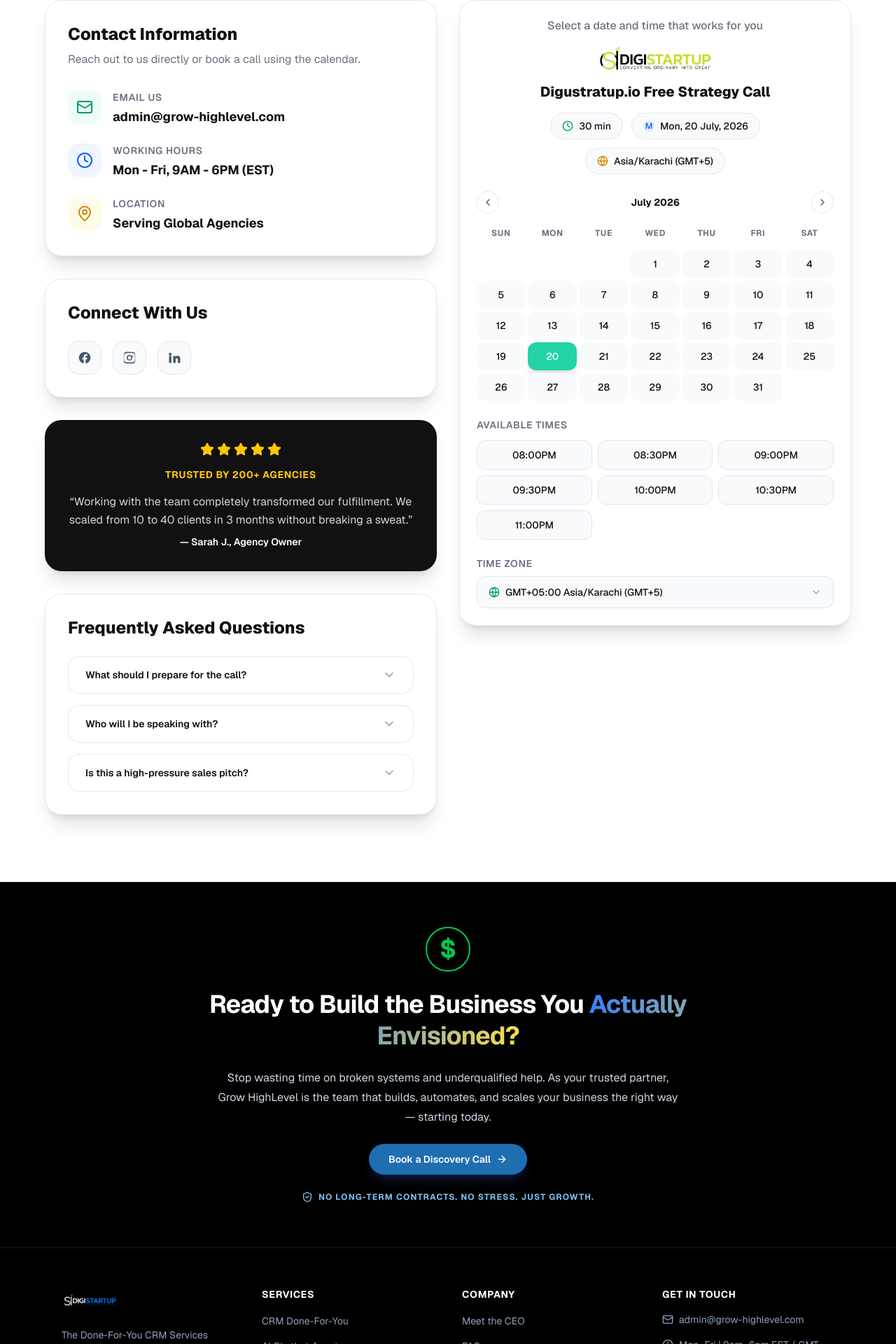
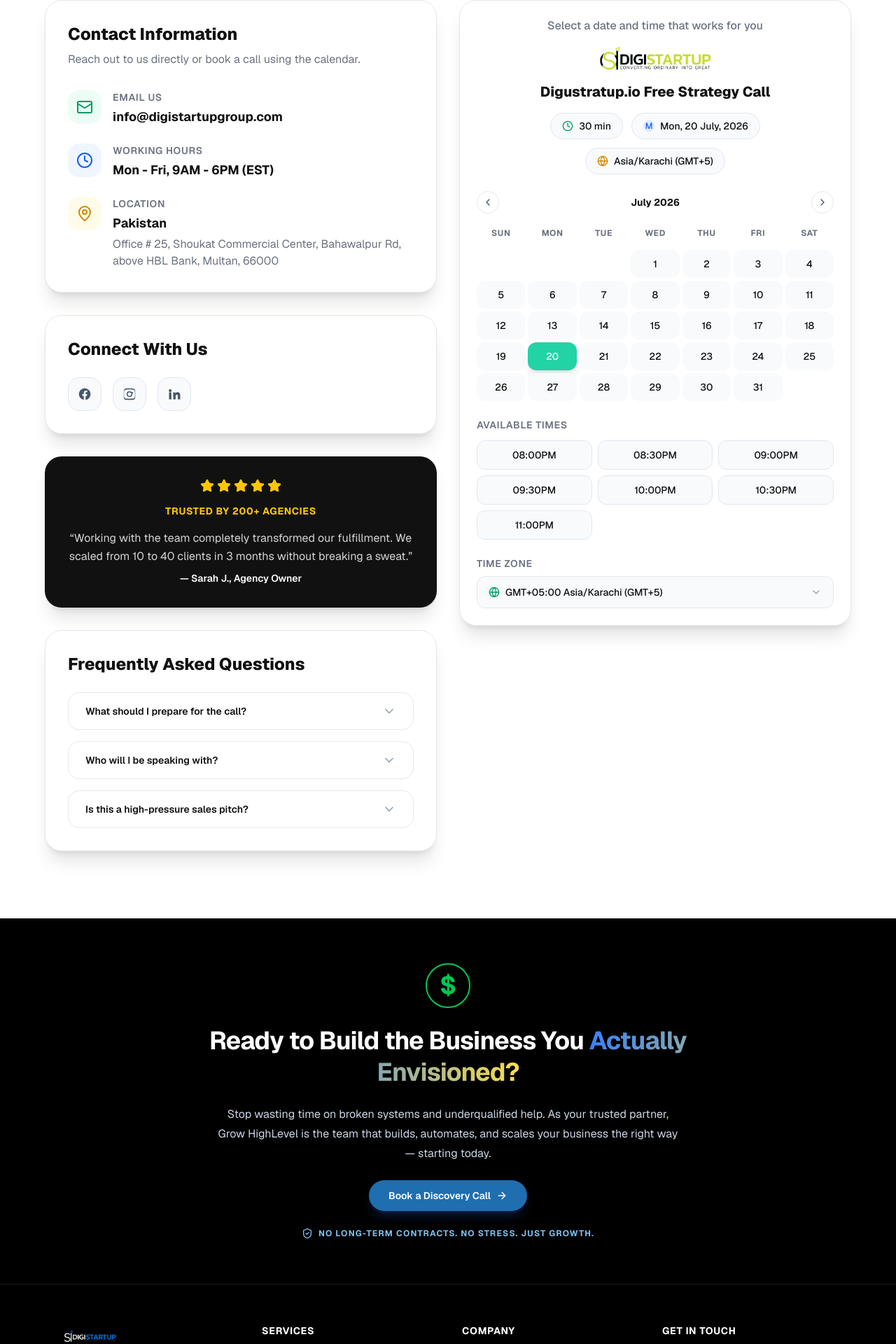
Before and after one commit to Muhammadkashifsaeed/heighlevel, a Next.js app: page /contact in a window 1280 px wide. Shown: the part 392-2312 px from the top of the page at 70% size. Built offline with nearby package versions, Linux system fonts and the light colour scheme.

Commit message:
update contact email and location info

```diff
--- a/src/app/components/Footer.tsx
+++ b/src/app/components/Footer.tsx
@@ -168,11 +168,11 @@
               Get In Touch
             </h3>
             <a
-              href="mailto:admin@grow-highlevel.com"
+              href="mailto:info@digistartupgroup.com"
               className="flex items-center gap-2 text-sm text-slate-400 transition-colors duration-300 hover:text-[#7cc0f0]"
             >
               <Mail className="h-4 w-4 shrink-0" />
-              admin@grow-highlevel.com
+              info@digistartupgroup.com
             </a>
             <p className="flex items-center gap-2 text-sm text-slate-400">
               <Clock className="h-4 w-4 shrink-0" />
--- a/src/app/components/sections/DiscoveryCall.tsx
+++ b/src/app/components/sections/DiscoveryCall.tsx
@@ -230,7 +230,7 @@
                       Email Us
                     </p>
                     <p className="mt-1 text-lg font-bold text-[#111111]">
-                      admin@grow-highlevel.com
+                      info@digistartupgroup.com
                     </p>
                   </div>
                 </div>
@@ -260,7 +260,10 @@
                       Location
                     </p>
                     <p className="mt-1 text-lg font-bold text-[#111111]">
-                      Serving Global Agencies
+                      Pakistan
+                    </p>
+                    <p className="mt-1 text-base text-[#6B7280]">
+                      Office # 25, Shoukat Commercial Center, Bahawalpur Rd, above HBL Bank, Multan, 66000
                     </p>
                   </div>
                 </div>
```
